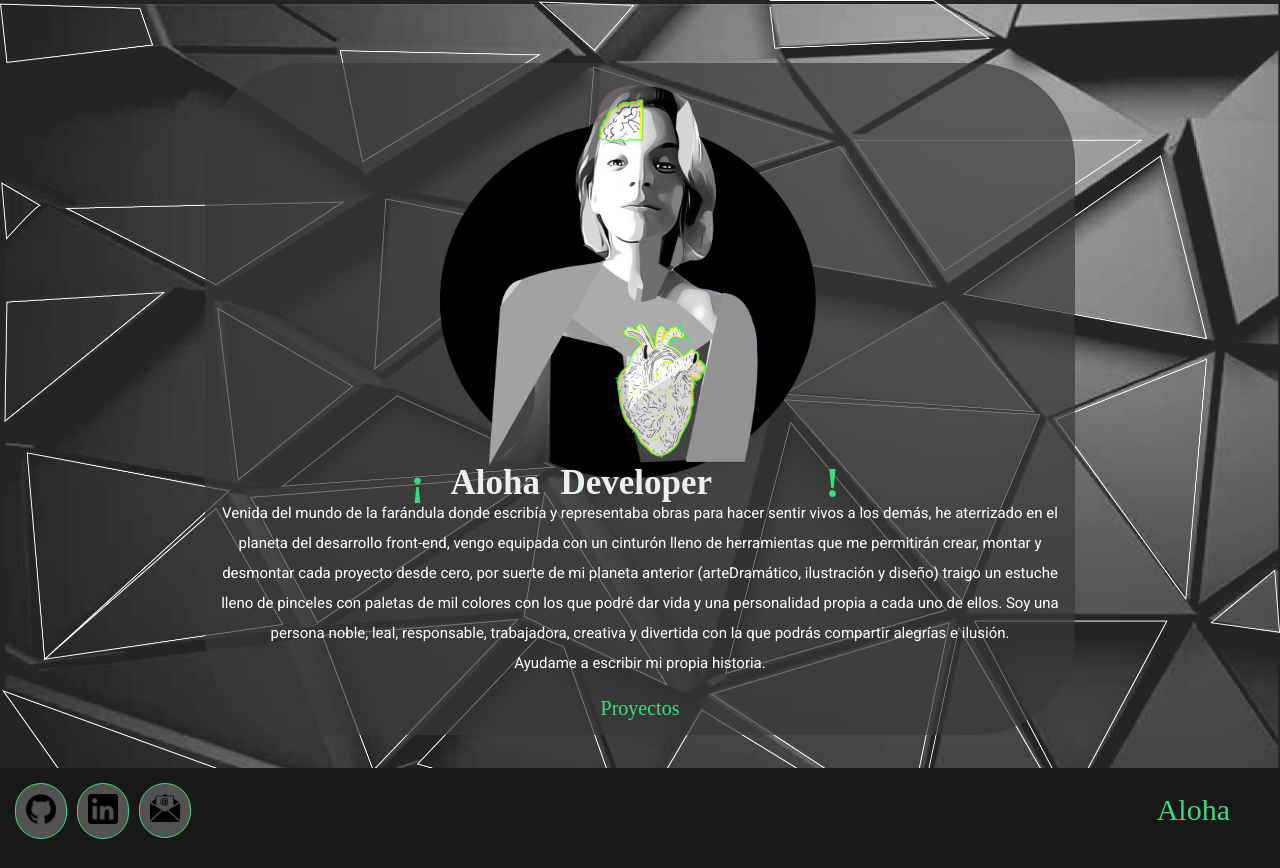
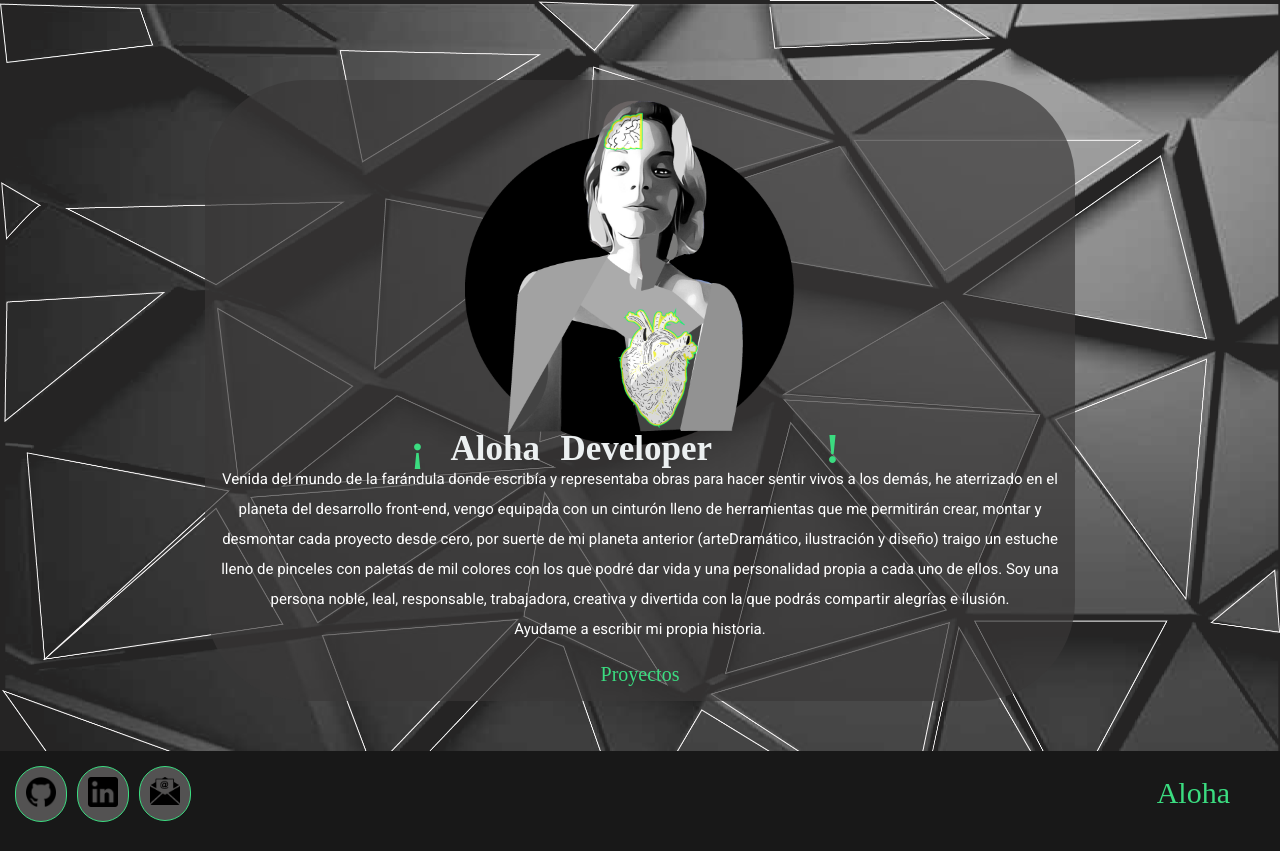
Before and after one commit to martaluciasoler/portfolio, a React (Create React App) app: page /#/ in a window 1280 px wide. Built offline with nearby package versions, Linux system fonts and the light colour scheme; a web font is replaced by a local one.

Commit message:
work in progress

```diff
--- a/src/stylesheets/Header.scss
+++ b/src/stylesheets/Header.scss
@@ -9,12 +9,11 @@
   align-items: center;
   padding: 50px;
   justify-content: center;
-  max-height: calc(100vh - 132px);
   background-color: rgb(37, 36, 36);
   background-blend-mode: lighten, luminosity;
   .ilustracion {
     margin: 0;
-    width: 400px;
+    width: 350px;
   }
 
   &__container {
```
Also changed, not shown: 8 other files (tests, documents, lock files or other folders).
